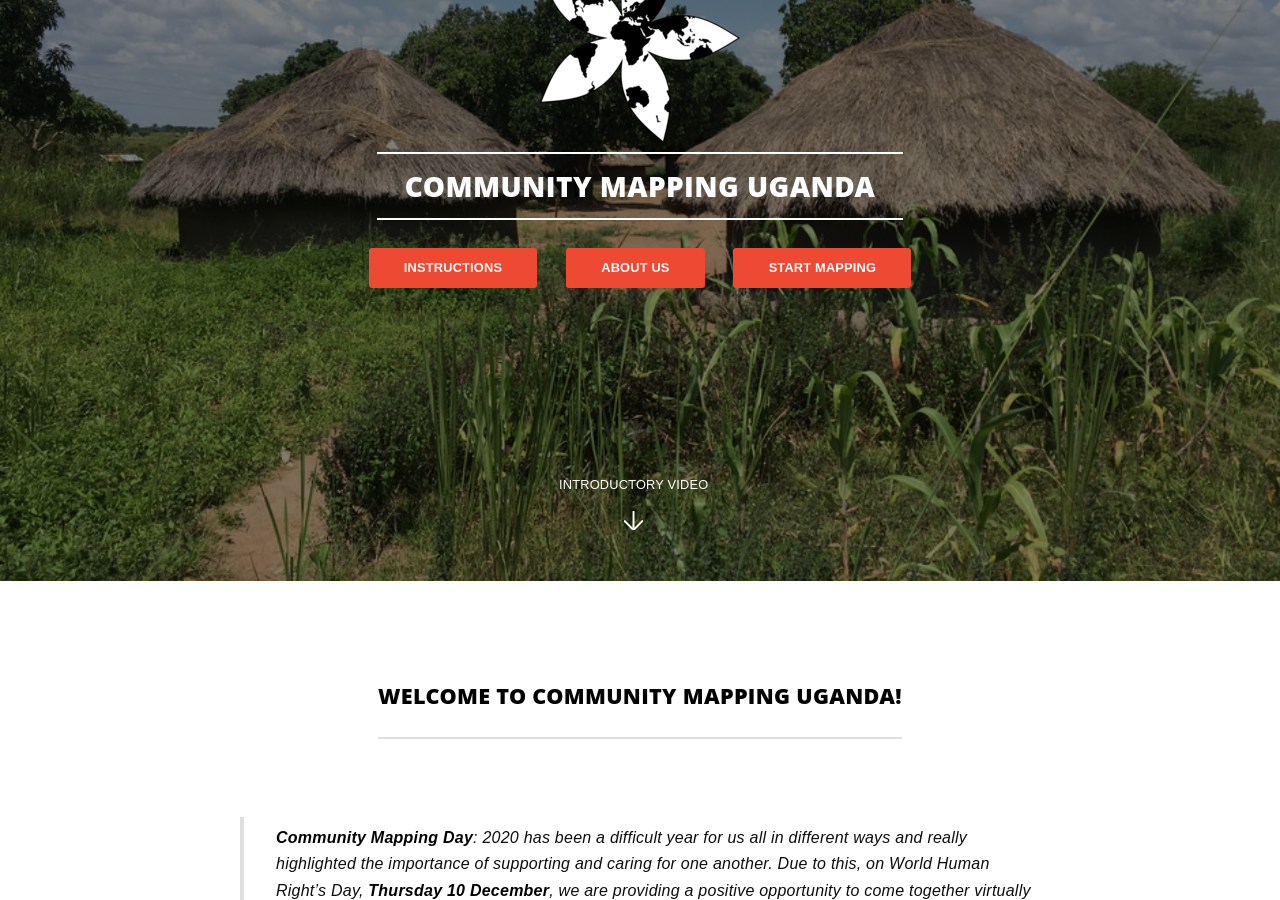
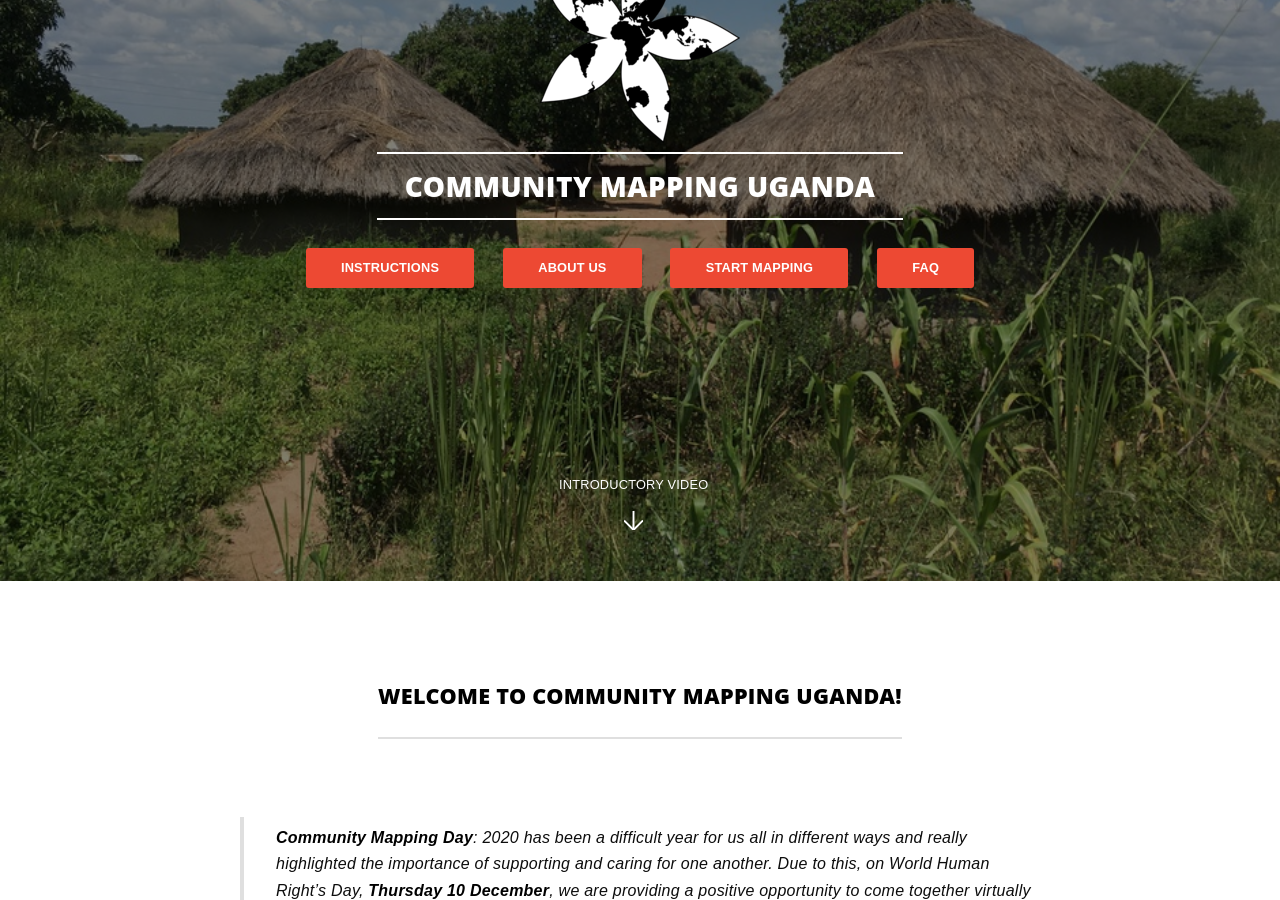
Before and after one commit to jonnyhuck/huckathon.org, a Jekyll site: the page built from index.md, in a window 1280 px wide and 900 px high, scrolled down 319 px. Built offline with Jekyll 4.4.1, drawn with Linux system fonts in a browser that asks for light colours.

Commit message:
Add FAQ Button

```diff
--- a/_layouts/landing.html
+++ b/_layouts/landing.html
@@ -26,6 +26,7 @@
           <li><a href='#info' class='button special'>Instructions</a></li>
           <li><a href='https://spark.adobe.com/page/SiM4Iji37rdJr/' class='button special' target="_blank">About Us</a></li>
 					<li><a href='./map.php' class='button special' target="_blank">Start Mapping</a></li>
+          <li><a href='./faq.html' class='button special' target="_blank">FAQ</a></li>
 				</ul>
 			</div>
 			<a href="#info" class="more scrolly">Introductory Video</a>
```
